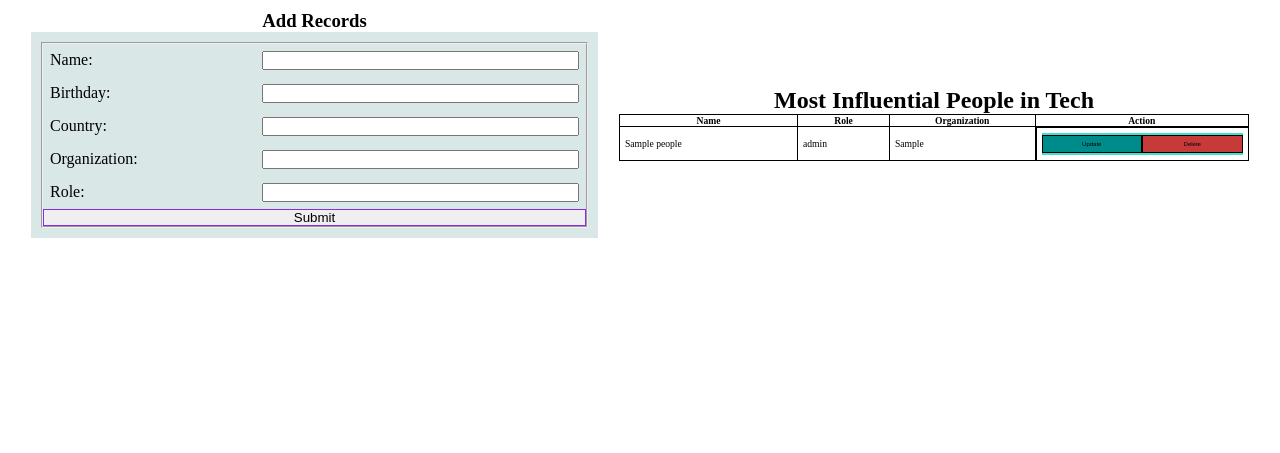
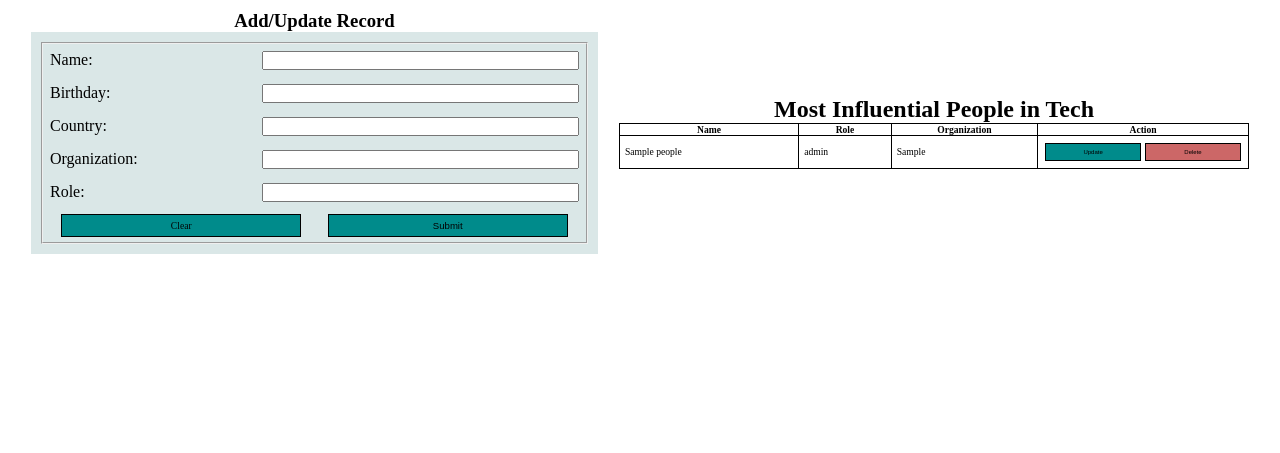
Before and after one commit to RubelBiswasCS/Django-PostgreSQL-CRUD, a Django app: page / in a window 1280 px wide. Shown: the part 60-513 px from the top of the page. Run offline with Django 3.2, Linux system fonts and the light colour scheme; tables that the repository leaves empty hold one stand-in row (values such as "Sample post").

Commit message:
modified form section

```diff
--- a/myapp/static/myapp/css/style.css
+++ b/myapp/static/myapp/css/style.css
@@ -128,19 +128,23 @@ tbody td{
 }
 .actions{
     display: flex;
+
 }
+
 .actions form{
     box-sizing: border-box;
-
-    margin: 0;
+    height: 100%;
+    margin: 2px;
     padding: 0;
     background-color: turquoise;
 }
 .btn{
+    box-sizing: border-box;
     font-size: 60%;
     width: 45%;
+
     padding: 5px;
-    margin: 2px;
+
     background-color: darkcyan;
     border: 1px solid black;
 }
@@ -151,5 +155,5 @@ tbody td{
     background-color: sandybrown;
 }
 .danger{
-    background-color: rgb(199, 58, 58);
+    background-color: rgb(204, 103, 103);
 }
--- a/myapp/templates/myapp/home.html
+++ b/myapp/templates/myapp/home.html
@@ -4,7 +4,7 @@
 
     <div class="container">
         <section class="form-section">
-            <h3>Add Records</h3>
+            <h3>Add/Update Record</h3>
             <form method="POST">
                 {% csrf_token %}
                 <fieldset>
@@ -26,7 +26,13 @@
                         {% endif %}
                     </div>
                     {% endfor %}
-                    <input class="btn-submit" type='submit' value="Submit">
+                    <!-- <input class="btn-submit" type='submit' value="Submit"> -->
+
+                    <div class="dj-form">
+
+                        <a style="text-decoration: none; text-align: center; color: black;" href="{% url 'home' %}" class="btn">Clear</a>
+                        <input class="btn" type='submit' value="Submit">
+                    </div>
                 </fieldset>
             </form>
 
@@ -49,11 +55,11 @@
                         <td>{{i.name}}</td>
                         <td>{{i.role}}</td>
                         <td>{{i.organization}}</td>
-                        <td class="actions">
+                        <td >
+                            <div class="actions">
                                 <form action="{% url 'update-view' i.pk %}">
 
-                                <button class="btn" type="submit" >Update
-
+                                    <button class="btn" name="update" type="submit" >Update
                                     </button>
                                 </form>
 
@@ -63,6 +69,7 @@
 
                                     </button>
                                 </form>
+                            </div>
                         </td>
                     </tr>
                     {% endfor %}
@@ -71,6 +78,9 @@
         </section>
 
 
+
+
+
     </div>
 
 
--- a/myapp/views.py
+++ b/myapp/views.py
@@ -39,21 +39,44 @@ def delete_view(request,pk):
 
     return render(request, template_name,context)
 
+# def update_view(request,pk):
+#     people = People.objects.all()
+
+#     p = People.objects.get(pk=pk)
+
+#     if request.method == 'POST':
+#         u_form = RecordUpdateForm(request.POST,instance=p)
+#         if u_form.is_valid():
+#             u_form.save()
+#             return redirect('home')
+
+#     else:
+#         u_form = RecordUpdateForm(instance=p)
+
+#     template_name="myapp/home.html"
+#     context={
+#         'people':people,
+#         'u_form':u_form,
+#     }
+#     return render(request, template_name,context)
+
 def update_view(request,pk):
+    people = People.objects.all()
+
     p = People.objects.get(pk=pk)
 
     if request.method == 'POST':
-        u_form = RecordUpdateForm(request.POST,instance=p)
-        if u_form.is_valid():
-            u_form.save()
+        form = RecordUpdateForm(request.POST,instance=p)
+        if form.is_valid():
+            form.save()
             return redirect('home')
 
     else:
-        u_form = RecordUpdateForm(instance=p)
+        form = RecordUpdateForm(instance=p)
 
-    template_name="myapp/update_record.html"
+    template_name="myapp/home.html"
     context={
-
-        'u_form':u_form,
+        'people':people,
+        'form':form,
     }
     return render(request, template_name,context)
```
Lines whose indentation alone changed are shown as unchanged.
